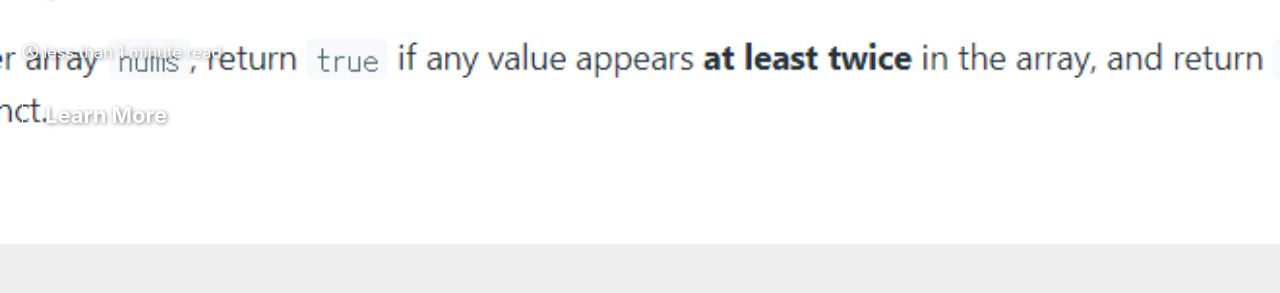
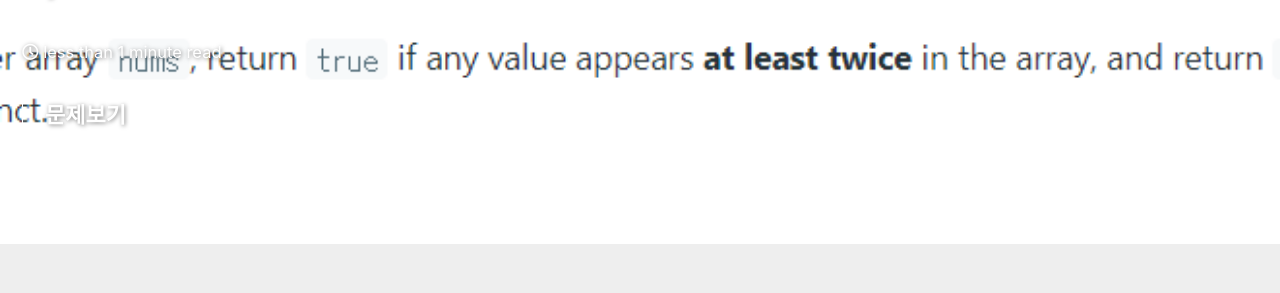
Before and after one commit to Nahyun-Park/Nahyun-Park.github.io, a Jekyll site: the page built from _posts/2021-12-16-217. Contains Duplicate in java.md, in a window 1280 px wide and 900 px high. Shown: the part 273-566 px from the top of the window. Built offline with Jekyll 4.4.1, drawn with Linux system fonts in a browser that asks for light colours; cached includes are drawn as plain includes.

Commit message:
Update 2021-12-16-217. Contains Duplicate in java.md

```diff
--- a/_posts/2021-12-16-217. Contains Duplicate in java.md
+++ b/_posts/2021-12-16-217. Contains Duplicate in java.md
@@ -5,7 +5,7 @@ header:
   overlay_image: /assets/images/leetCode217_java.png
   #og_image: /assets/images/page-header-og-image.png
   actions:
-    - label: "Learn More"
+    - label: "문제보기"
       url: "https://leetcode.com/problems/contains-duplicate/"
 categories:
   - algorithm
```
